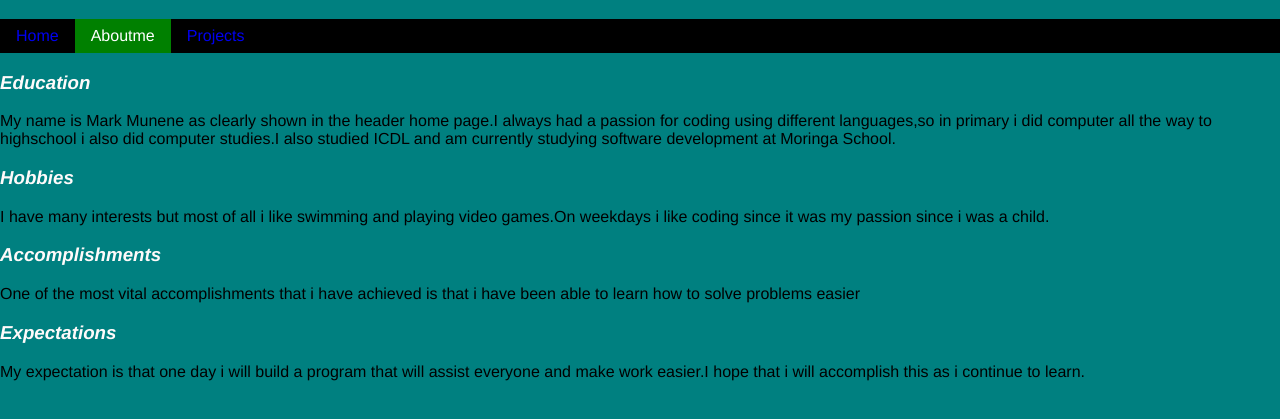
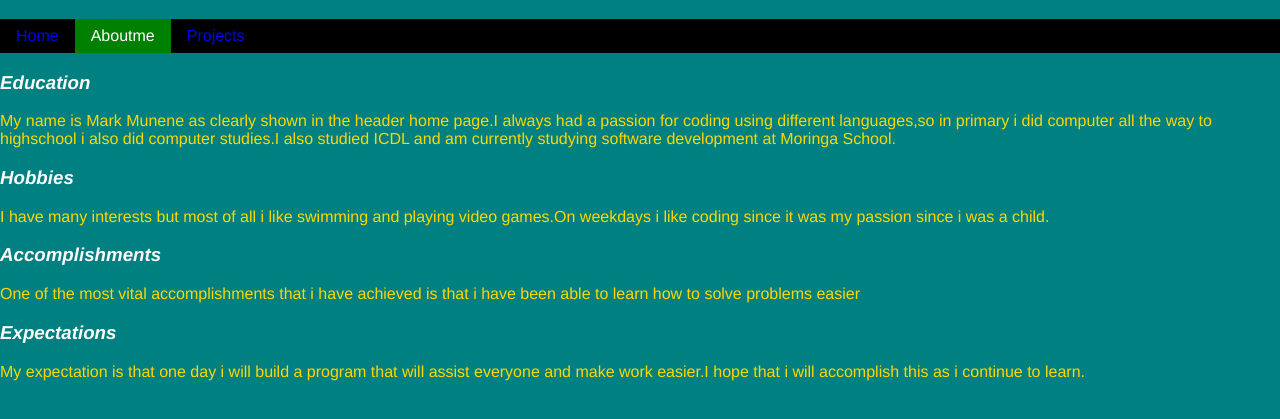
Before and after one commit to marknesh/portfolio, a plain HTML site: page aboutme.html in a window 1280 px wide. Shown: the part 61-480 px from the top of the page. Drawn offline with Linux system fonts and the light colour scheme.

```diff
--- a/css/stylesaboutme.css
+++ b/css/stylesaboutme.css
@@ -35,7 +35,8 @@ text-align: center;}
         {ul.topnav li{float: none;
         position: sticky;}
     }
-        div.content{height: 600px
+        div.content{height: 600px;
+            color:gold;
         }
         h3{font-style: italic;
         color: snow;
```
